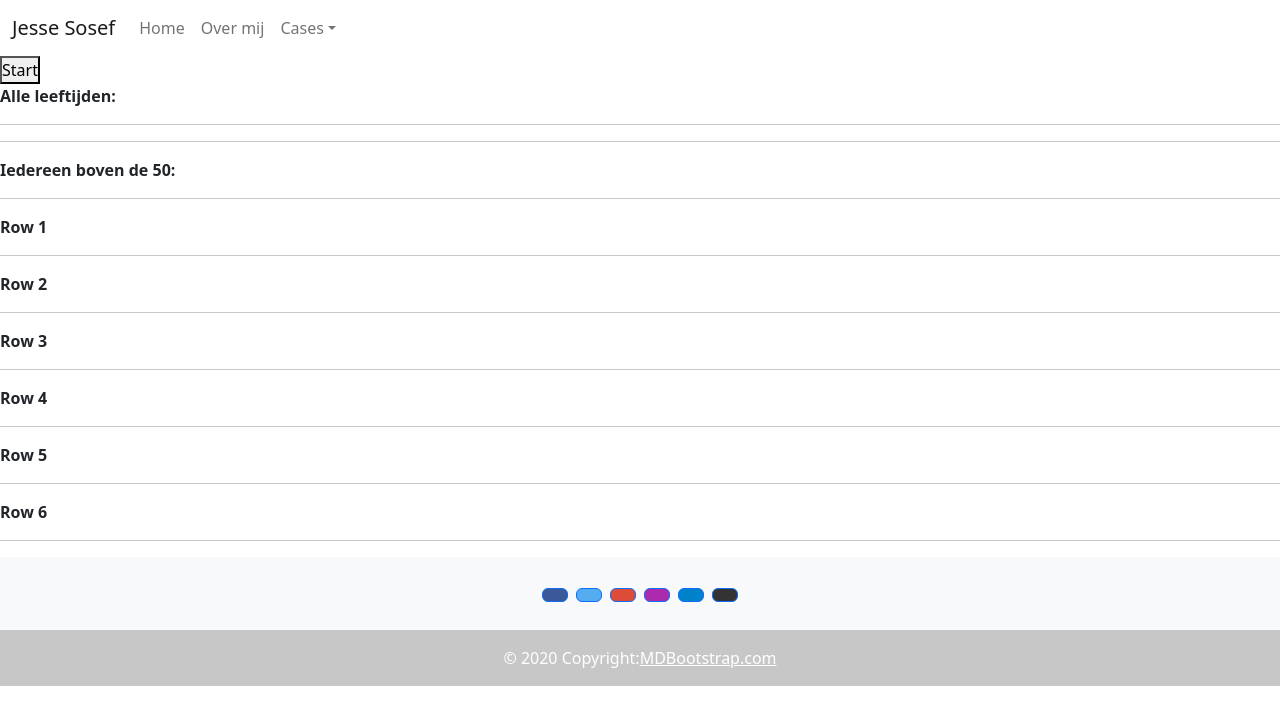
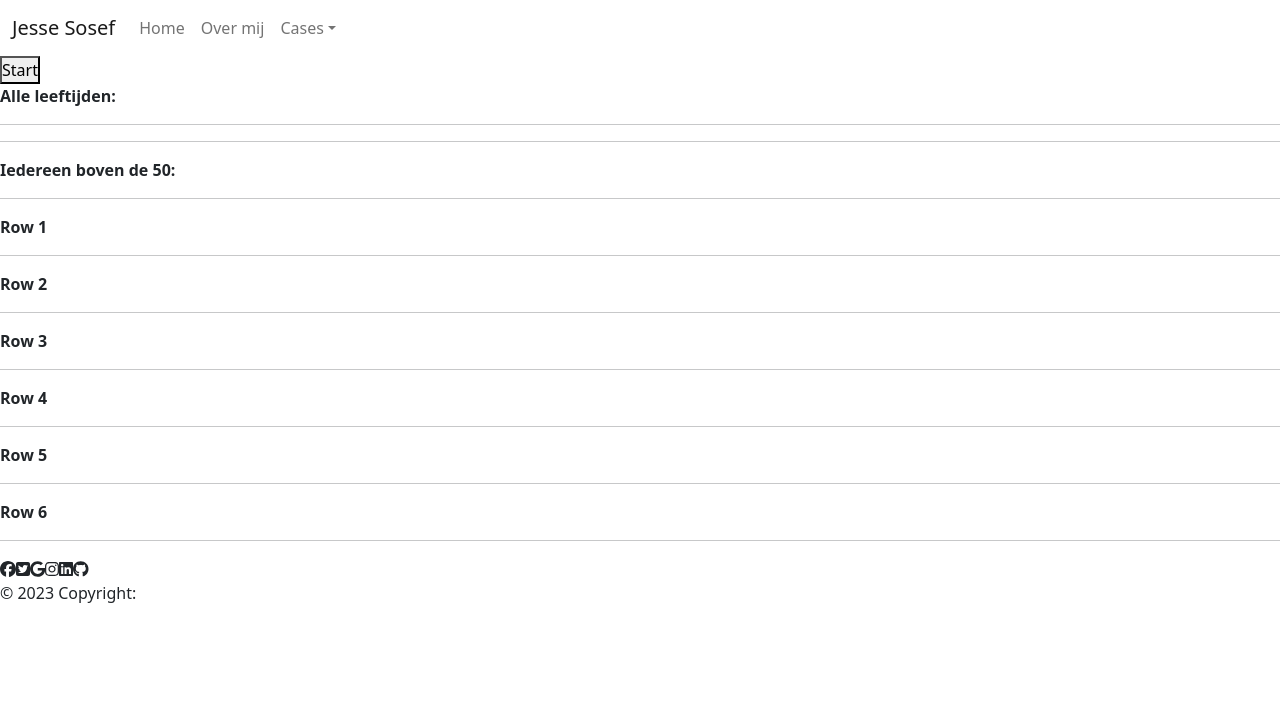
Before and after one commit to Jesse7819/jesse7819.github.io, a React (Create React App) app: page /bejaardentehuis in a window 1280 px wide. Shown: the top 724 px of the page. Built offline with nearby package versions, Linux system fonts and the light colour scheme.

Commit message:
footer af

```diff
--- a/package.json
+++ b/package.json
@@ -3,11 +3,17 @@
   "version": "0.1.0",
   "private": true,
   "dependencies": {
+    "@fortawesome/fontawesome-svg-core": "^6.3.0",
+    "@fortawesome/free-brands-svg-icons": "^6.3.0",
+    "@fortawesome/free-solid-svg-icons": "^6.3.0",
+    "@fortawesome/react-fontawesome": "^0.2.0",
     "@testing-library/jest-dom": "^5.16.5",
     "@testing-library/react": "^13.4.0",
     "@testing-library/user-event": "^13.5.0",
     "bootstrap": "^5.2.3",
     "cdbreact": "^1.5.7",
+    "font-awesome": "^4.7.0",
+    "fontawesome": "^5.6.3",
     "jquery": "^3.6.1",
     "mdb-react-ui-kit": "^5.1.0",
     "react": "^18.2.0",
--- a/src/components/footer.js
+++ b/src/components/footer.js
@@ -1,85 +1,38 @@
 import React from 'react';
-import {
-  MDBFooter,
-  MDBContainer,
-  MDBCol,
-  MDBRow,
-  MDBIcon,
-  MDBBtn
-} from 'mdb-react-ui-kit';
+import { FontAwesomeIcon } from '@fortawesome/react-fontawesome'
+import { faFacebook, faGithub, faGoogle, faInstagram, faLinkedin, faTwitterSquare } from "@fortawesome/free-brands-svg-icons";
 
 export default function Footer() {
-  return (
-    <MDBFooter className='bg-light text-center text-white'>
-      <MDBContainer className='p-4 pb-0'>
-        <section className='mb-4'>
-          <MDBBtn
-            floating
-            className='m-1'
-            style={{ backgroundColor: '#3b5998' }}
-            href='#!'
-            role='button'
-          >
-            <MDBIcon fab icon='facebook-f' />
-          </MDBBtn>
-
-          <MDBBtn
-            floating
-            className='m-1'
-            style={{ backgroundColor: '#55acee' }}
-            href='#!'
-            role='button'
-          >
-            <MDBIcon fab icon='twitter' />
-          </MDBBtn>
-
-          <MDBBtn
-            floating
-            className='m-1'
-            style={{ backgroundColor: '#dd4b39' }}
-            href='#!'
-            role='button'
-          >
-            <MDBIcon fab icon='google' />
-          </MDBBtn>
-          <MDBBtn
-            floating
-            className='m-1'
-            style={{ backgroundColor: '#ac2bac' }}
-            href='#!'
-            role='button'
-          >
-            <MDBIcon fab icon='instagram' />
-          </MDBBtn>
-
-          <MDBBtn
-            floating
-            className='m-1'
-            style={{ backgroundColor: '#0082ca' }}
-            href='#!'
-            role='button'
-          >
-            <MDBIcon fab icon='linkedin-in' />
-          </MDBBtn>
-
-          <MDBBtn
-            floating
-            className='m-1'
-            style={{ backgroundColor: '#333333' }}
-            href='#!'
-            role='button'
-          >
-            <MDBIcon fab icon='github' />
-          </MDBBtn>
-        </section>
-      </MDBContainer>
-
-      <div className='text-center p-3' style={{ backgroundColor: 'rgba(0, 0, 0, 0.2)' }}>
-        © 2020 Copyright:
-        <a className='text-white' href='https://mdbootstrap.com/'>
-          MDBootstrap.com
-        </a>
-      </div>
-    </MDBFooter>
-  );
+	return (
+		<div className="footer">
+			<div className="footer-header">
+				<div className="socialBtns">
+					<i className="facebookBtn">
+						<FontAwesomeIcon icon={faFacebook} />
+					</i>
+					<i className="twitterBtn">
+						<FontAwesomeIcon icon={faTwitterSquare} />
+					</i>
+					<i className="googleBtn">
+						<FontAwesomeIcon icon={faGoogle} />
+					</i>
+					<i className="instagramBtn">
+						<FontAwesomeIcon icon={faInstagram} />
+					</i>
+					<i className="linkedInBtn">
+						<FontAwesomeIcon icon={faLinkedin} />
+					</i>
+					<i className="githubBtn">
+						<FontAwesomeIcon icon={faGithub} />
+					</i>
+				</div>
+			</div>
+			<div className="footer-bottom">
+				© 2023 Copyright:
+				<a className="text-white" href='#'>
+					Jesse Sosef
+				</a>
+			</div>
+		</div>
+	);
 }
--- /dev/null
+++ b/src/css/footer.css
@@ -0,0 +1,42 @@
+.footer {
+    text-align: center;
+    position: absolute;
+    bottom: 0;
+    width: 100%;
+    background-color: #fbfbfb;
+}
+
+.footer-header {
+    margin: 15px;
+}
+
+.footer-bottom {
+    background-color: rgba(0, 0, 0, 0.2);
+    padding-top: 10px;
+    padding-bottom: 10px;
+}
+
+.socialBtns {
+    padding: 8px;
+}
+
+.facebookBtn,
+.twitterBtn,
+.instagramBtn,
+.githubBtn,
+.googleBtn,
+.linkedInBtn {
+    margin: 5px;
+    font-size: 32px;
+}
+
+.fa-facebook,
+.fa-square-twitter,
+.fa-google,
+.fa-linkedin,
+.fa-instagram,
+.fa-github {
+    background-color: transparent;
+    color: #3b71ca;
+
+}
--- a/src/css/main.css
+++ b/src/css/main.css
@@ -9,3 +9,4 @@
 @import url("loops.css");
 @import url("magic8ball.css");
 @import url("bejaardentehuis.css");
+@import url("footer.css");
```
Also changed, not shown: 1 other file (tests, documents, lock files or other folders).
